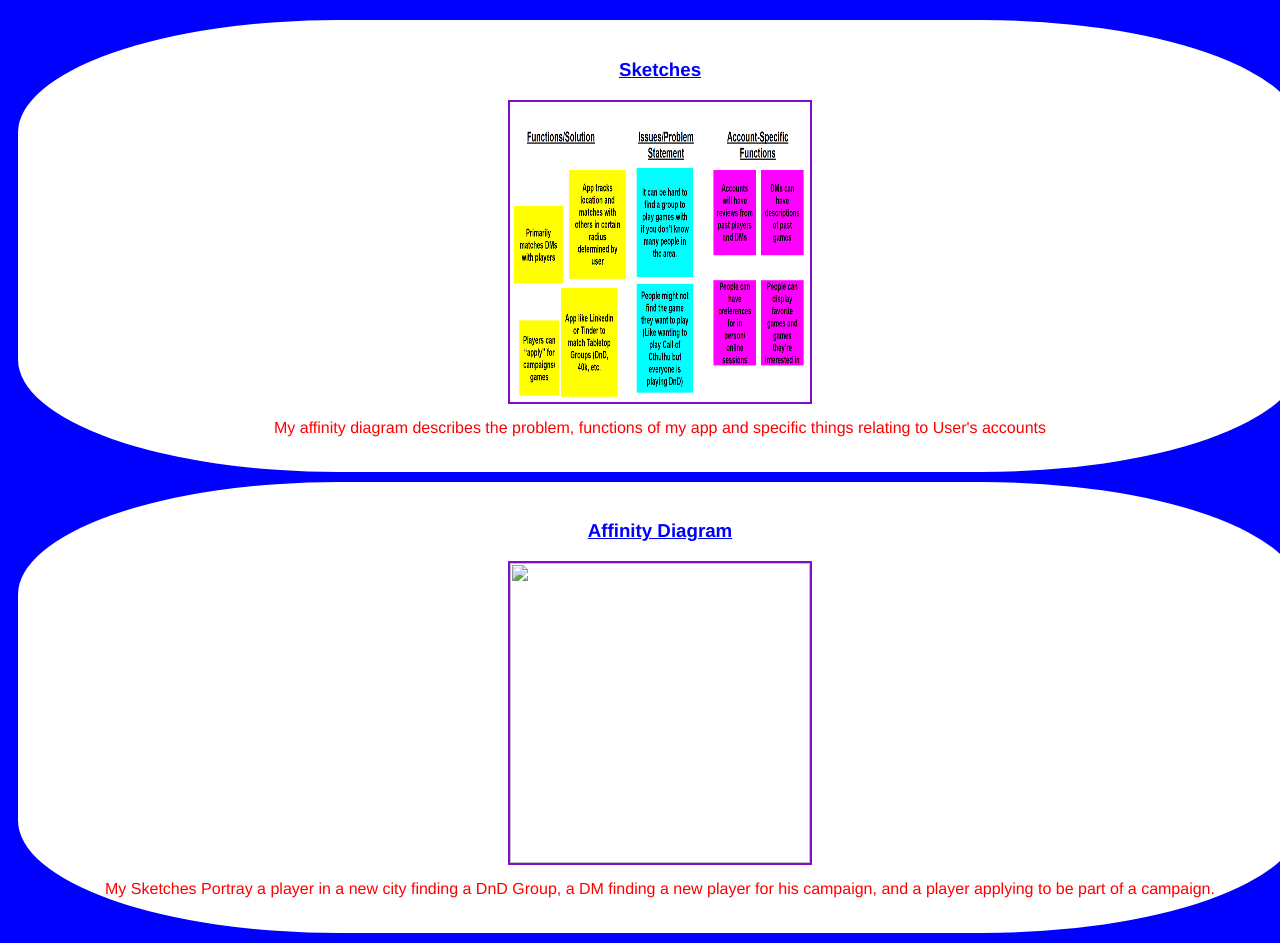
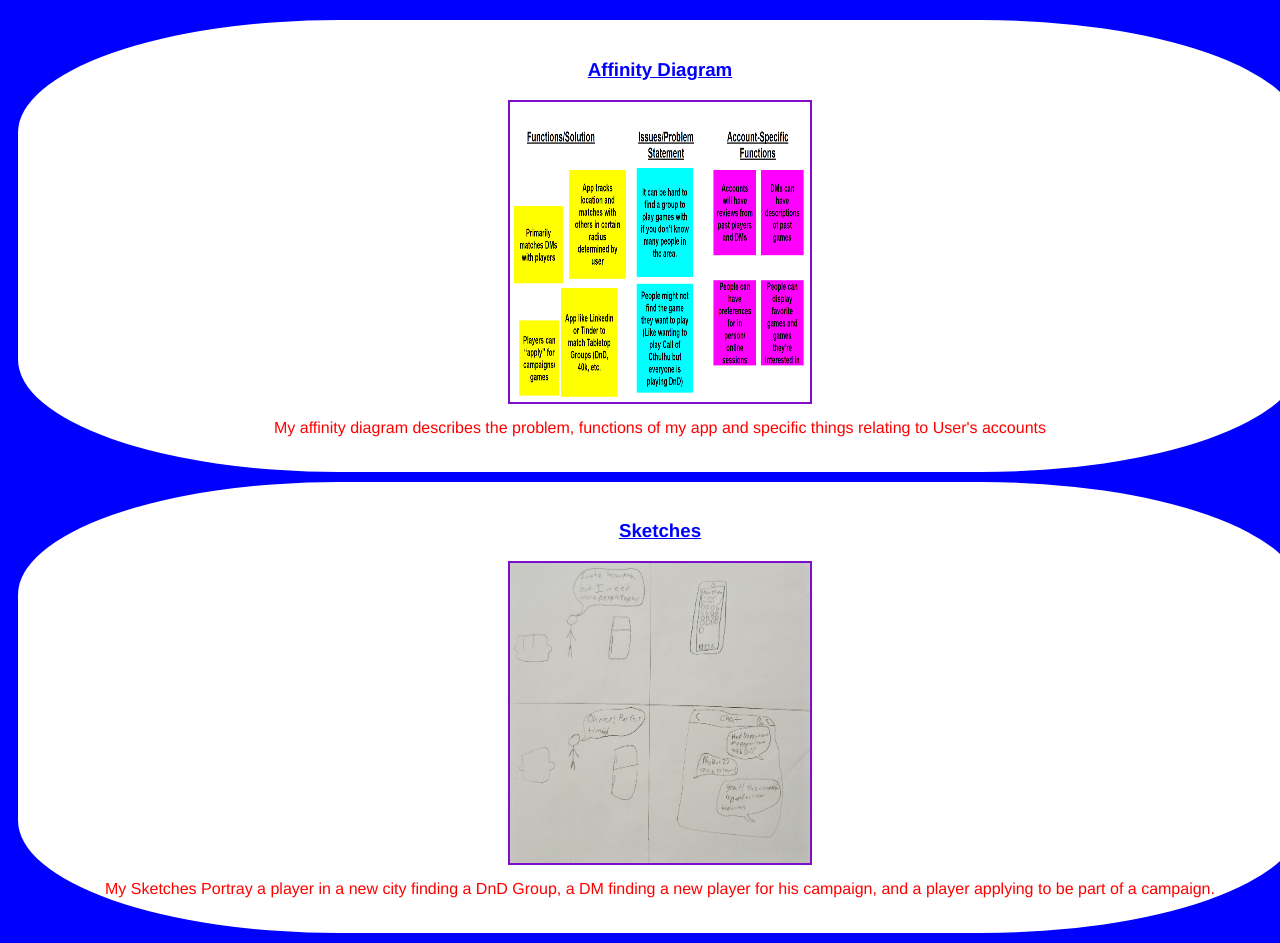
Before and after one commit to Liamnp21/Liamnp21.github.io, a plain HTML site: page index.html in a window 1280 px wide. Shown: the part 811-1754 px from the top of the page. Drawn offline with Linux system fonts and the light colour scheme.

Commit message:
Update index.html

```diff
--- a/index.html
+++ b/index.html
@@ -25,7 +25,7 @@
 
     <!--Affinity Diagram Assignment -->
 <section class="project">
-<a href="Affinity_DOC.pdf"><h3>Sketches</h3></a>
+<a href="Affinity_DOC.pdf"><h3>Affinity Diagram</h3></a>
 <a href="Affinity_DOC.pdf"><img src="Affinity_IMG.png"></a>
 <p>
 My affinity diagram describes the problem, functions of my app and specific things relating to User's accounts
@@ -35,8 +35,8 @@ My affinity diagram describes the problem, functions of my app and specific thin
 
         <!--Sketches Assignment-->
 <section class="project">
-<a href="files/Sketches_DOC.pdf"><h3>Affinity Diagram</h3></a>
-<a href="files/Sketches_DOC.pdf"><img src="images/Sketches_IMG.jpg"></a>
+<a href="Sketches_DOC.pdf"><h3>Sketches</h3></h3></a>
+<a href="Sketches_DOC.pdf"><img src="Sketches_IMG.jpg"></a>
 <p>
 My Sketches Portray a player in a new city finding a DnD Group, a DM finding a new player for his campaign, and a player applying to be part of a campaign.
 </p>
```
